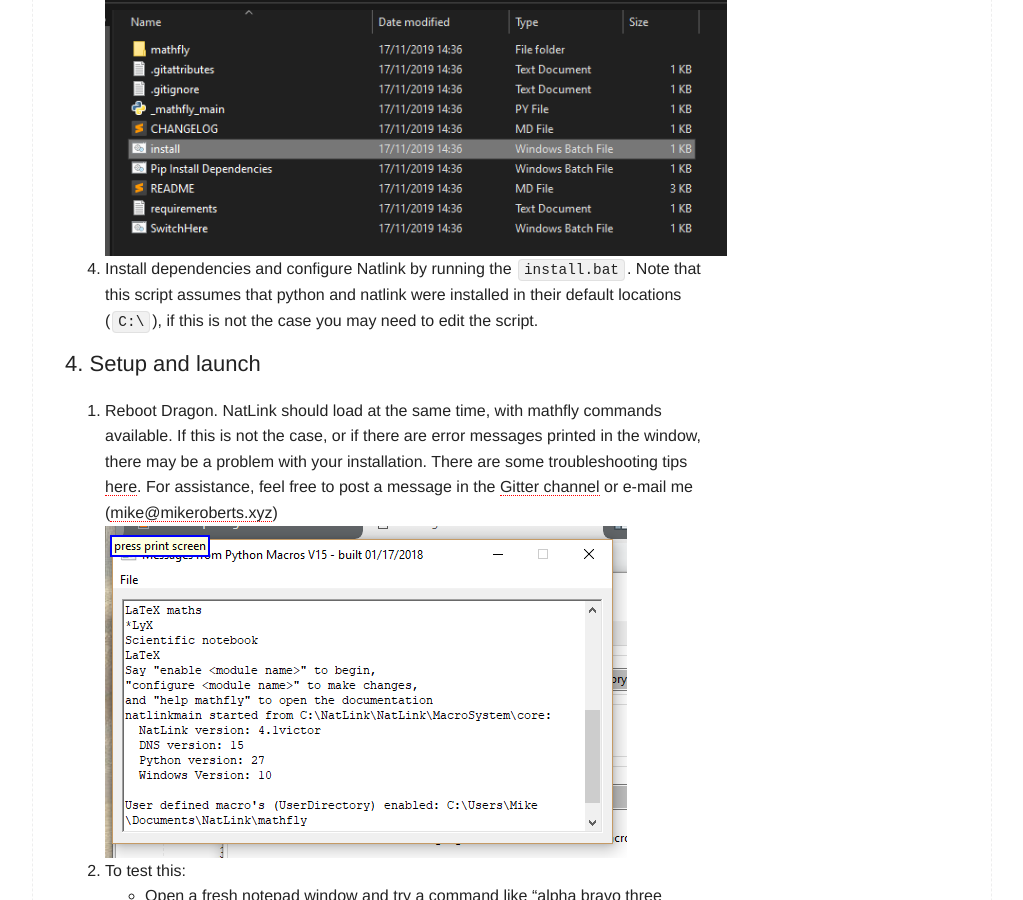
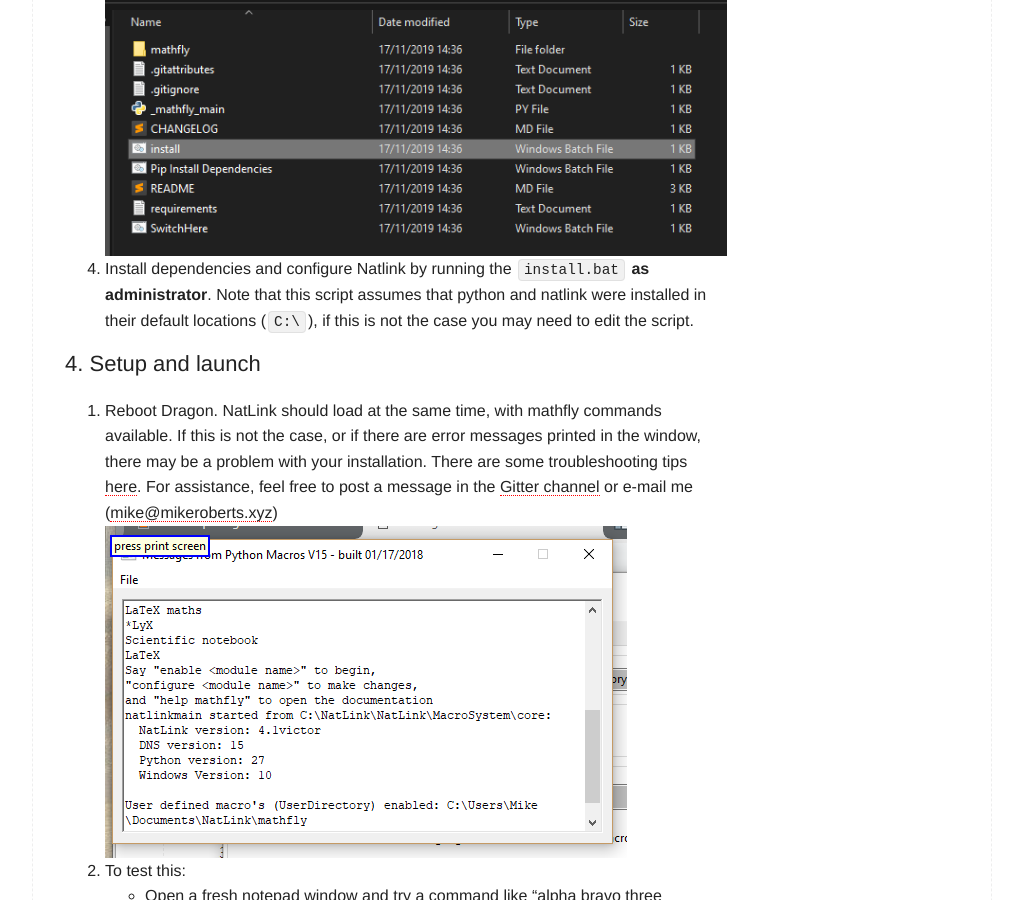
Before and after one commit to mirober/mathfly-site, a Jekyll site: the page built from installation.md, in a window 1280 px wide and 900 px high, scrolled down 831 px. Shown: the whole window, without its empty margins (128-1151 px from the left). Built offline with Jekyll 4.4.1, drawn with Linux system fonts in a browser that asks for light colours.

Commit message:
Run install as admin

```diff
--- a/installation.md
+++ b/installation.md
@@ -19,7 +19,7 @@ Make sure to select `Add python to path`. This can be done manually by searching
 2. Open up the zip file downloaded
 3. Extract the `mathfly-master` folder, you can put it anywhere but it is common to use `user\Documents\NatLink`.
     ![Directory]({{ site.baseurl }}/images/directory.png)
-4. Install dependencies and configure Natlink by running the `install.bat`. Note that this script assumes that
+4. Install dependencies and configure Natlink by running the `install.bat` **as administrator**. Note that this script assumes that
     python and natlink were installed in their default locations (`C:\`), if this is not the case you may need to edit the script.
 
 ## 4. Setup and launch
```
